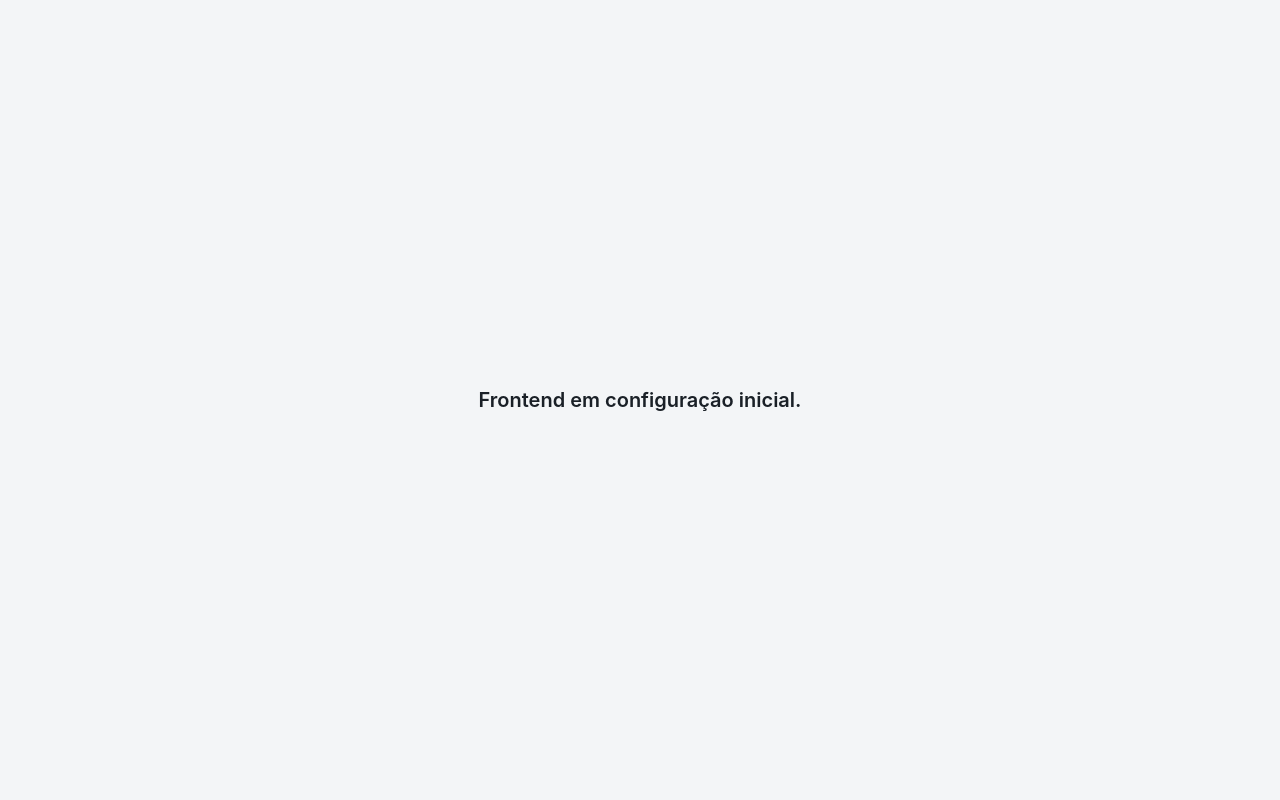
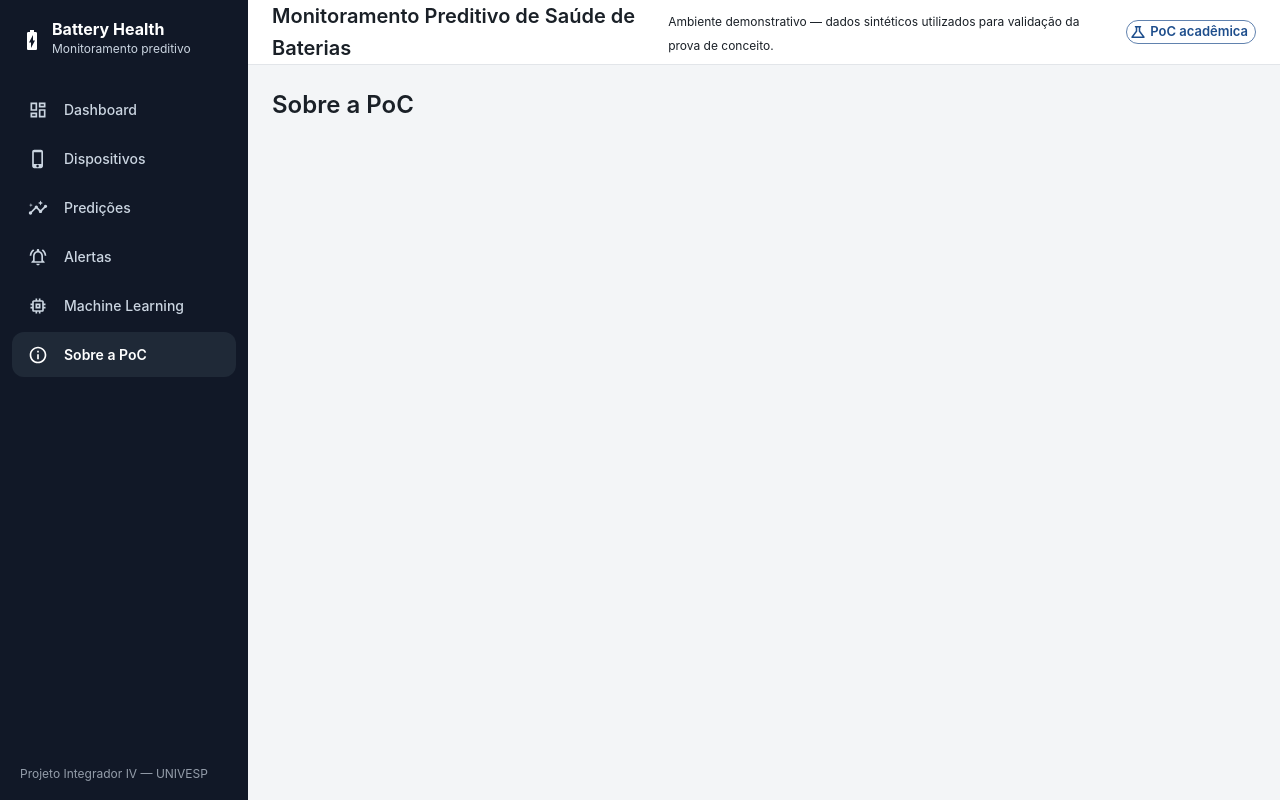
Before and after one commit to RicardoCFBR/Projeto-Integrador-IV, a React (Vite) app in the folder frontend/: page /about in a window 1280 px wide. Built offline with nearby package versions, Linux system fonts and the light colour scheme.

Commit message:
feat(frontend): add app layout (sidebar + topbar) and route structure
Define as 7 rotas principais da aplicacao (Dashboard, Devices,
Device Detail, Predictions, Alerts, ML, About) com paginas placeholder
que serao detalhadas nos proximos commits.

```diff
--- a/frontend/src/App.tsx
+++ b/frontend/src/App.tsx
@@ -1,14 +1,8 @@
-import Box from '@mui/material/Box';
-import Typography from '@mui/material/Typography';
+import { RouterProvider } from 'react-router-dom';
+import { router } from './router';
 
 function App() {
-  return (
-    <Box sx={{ display: 'flex', height: '100vh', alignItems: 'center', justifyContent: 'center' }}>
-      <Typography variant="h6" color="text.secondary">
-        Frontend em configuração inicial.
-      </Typography>
-    </Box>
-  );
+  return <RouterProvider router={router} />;
 }
 
 export default App;
--- /dev/null
+++ b/frontend/src/components/layout/AppLayout.tsx
@@ -0,0 +1,18 @@
+import { Outlet } from 'react-router-dom';
+import Box from '@mui/material/Box';
+import { Sidebar } from './Sidebar';
+import { Topbar } from './Topbar';
+
+export function AppLayout() {
+  return (
+    <Box sx={{ display: 'flex', minHeight: '100vh' }}>
+      <Sidebar />
+      <Box sx={{ flexGrow: 1, display: 'flex', flexDirection: 'column', minWidth: 0 }}>
+        <Topbar />
+        <Box component="main" sx={{ flexGrow: 1, p: 3, bgcolor: 'background.default' }}>
+          <Outlet />
+        </Box>
+      </Box>
+    </Box>
+  );
+}
--- /dev/null
+++ b/frontend/src/components/layout/Sidebar.tsx
@@ -0,0 +1,98 @@
+import { Link, useLocation } from 'react-router-dom';
+import Box from '@mui/material/Box';
+import List from '@mui/material/List';
+import ListItemButton from '@mui/material/ListItemButton';
+import ListItemIcon from '@mui/material/ListItemIcon';
+import ListItemText from '@mui/material/ListItemText';
+import Typography from '@mui/material/Typography';
+import DashboardOutlinedIcon from '@mui/icons-material/DashboardOutlined';
+import PhoneIphoneOutlinedIcon from '@mui/icons-material/PhoneIphoneOutlined';
+import InsightsOutlinedIcon from '@mui/icons-material/InsightsOutlined';
+import NotificationsActiveOutlinedIcon from '@mui/icons-material/NotificationsActiveOutlined';
+import MemoryOutlinedIcon from '@mui/icons-material/MemoryOutlined';
+import InfoOutlinedIcon from '@mui/icons-material/InfoOutlined';
+import BatteryChargingFullOutlinedIcon from '@mui/icons-material/BatteryChargingFullOutlined';
+import {
+  SIDEBAR_BACKGROUND,
+  SIDEBAR_BACKGROUND_HOVER,
+  SIDEBAR_TEXT,
+  SIDEBAR_TEXT_ACTIVE,
+} from '../../theme/theme';
+
+const NAV_ITEMS = [
+  { label: 'Dashboard', path: '/dashboard', icon: DashboardOutlinedIcon },
+  { label: 'Dispositivos', path: '/devices', icon: PhoneIphoneOutlinedIcon },
+  { label: 'Predições', path: '/predictions', icon: InsightsOutlinedIcon },
+  { label: 'Alertas', path: '/alerts', icon: NotificationsActiveOutlinedIcon },
+  { label: 'Machine Learning', path: '/ml', icon: MemoryOutlinedIcon },
+  { label: 'Sobre a PoC', path: '/about', icon: InfoOutlinedIcon },
+];
+
+const DRAWER_WIDTH = 248;
+
+export function Sidebar() {
+  const location = useLocation();
+
+  return (
+    <Box
+      component="nav"
+      sx={{
+        width: DRAWER_WIDTH,
+        flexShrink: 0,
+        position: 'sticky',
+        top: 0,
+        height: '100vh',
+        bgcolor: SIDEBAR_BACKGROUND,
+        display: 'flex',
+        flexDirection: 'column',
+      }}
+    >
+      <Box sx={{ display: 'flex', alignItems: 'center', gap: 1, px: 2.5, py: 2.5 }}>
+        <BatteryChargingFullOutlinedIcon sx={{ color: SIDEBAR_TEXT_ACTIVE }} />
+        <Typography variant="subtitle1" sx={{ color: SIDEBAR_TEXT_ACTIVE, fontWeight: 700, lineHeight: 1.2 }}>
+          Battery Health
+          <Typography component="span" variant="caption" sx={{ display: 'block', color: SIDEBAR_TEXT }}>
+            Monitoramento preditivo
+          </Typography>
+        </Typography>
+      </Box>
+
+      <List sx={{ px: 1.5, flexGrow: 1 }}>
+        {NAV_ITEMS.map(({ label, path, icon: Icon }) => {
+          const isActive = location.pathname.startsWith(path);
+          return (
+            <ListItemButton
+              key={path}
+              component={Link}
+              to={path}
+              selected={isActive}
+              sx={{
+                borderRadius: 1.5,
+                mb: 0.5,
+                color: isActive ? SIDEBAR_TEXT_ACTIVE : SIDEBAR_TEXT,
+                '&:hover': { bgcolor: SIDEBAR_BACKGROUND_HOVER },
+                '&.Mui-selected': {
+                  bgcolor: SIDEBAR_BACKGROUND_HOVER,
+                  color: SIDEBAR_TEXT_ACTIVE,
+                },
+                '&.Mui-selected:hover': { bgcolor: SIDEBAR_BACKGROUND_HOVER },
+              }}
+            >
+              <ListItemIcon sx={{ minWidth: 36, color: 'inherit' }}>
+                <Icon fontSize="small" />
+              </ListItemIcon>
+              <ListItemText
+                primary={label}
+                slotProps={{ primary: { sx: { fontSize: 14, fontWeight: isActive ? 600 : 500 } } }}
+              />
+            </ListItemButton>
+          );
+        })}
+      </List>
+
+      <Typography variant="caption" sx={{ color: SIDEBAR_TEXT, px: 2.5, py: 2, opacity: 0.7 }}>
+        Projeto Integrador IV — UNIVESP
+      </Typography>
+    </Box>
+  );
+}
--- /dev/null
+++ b/frontend/src/components/layout/Topbar.tsx
@@ -0,0 +1,30 @@
+import AppBar from '@mui/material/AppBar';
+import Toolbar from '@mui/material/Toolbar';
+import Typography from '@mui/material/Typography';
+import Chip from '@mui/material/Chip';
+import Box from '@mui/material/Box';
+import ScienceOutlinedIcon from '@mui/icons-material/ScienceOutlined';
+
+export function Topbar() {
+  return (
+    <AppBar position="sticky" color="inherit" sx={{ bgcolor: 'background.paper' }}>
+      <Toolbar sx={{ gap: 2 }}>
+        <Typography variant="h6" sx={{ flexGrow: 1 }}>
+          Monitoramento Preditivo de Saúde de Baterias
+        </Typography>
+        <Box sx={{ display: { xs: 'none', sm: 'block' } }}>
+          <Typography variant="caption" color="text.secondary">
+            Ambiente demonstrativo — dados sintéticos utilizados para validação da prova de conceito.
+          </Typography>
+        </Box>
+        <Chip
+          icon={<ScienceOutlinedIcon fontSize="small" />}
+          label="PoC acadêmica"
+          size="small"
+          color="primary"
+          variant="outlined"
+        />
+      </Toolbar>
+    </AppBar>
+  );
+}
--- /dev/null
+++ b/frontend/src/pages/AboutPage.tsx
@@ -0,0 +1,5 @@
+import Typography from '@mui/material/Typography';
+
+export function AboutPage() {
+  return <Typography variant="h5">Sobre a PoC</Typography>;
+}
--- /dev/null
+++ b/frontend/src/pages/AlertsPage.tsx
@@ -0,0 +1,5 @@
+import Typography from '@mui/material/Typography';
+
+export function AlertsPage() {
+  return <Typography variant="h5">Alertas</Typography>;
+}
--- /dev/null
+++ b/frontend/src/pages/DashboardPage.tsx
@@ -0,0 +1,5 @@
+import Typography from '@mui/material/Typography';
+
+export function DashboardPage() {
+  return <Typography variant="h5">Dashboard</Typography>;
+}
--- /dev/null
+++ b/frontend/src/pages/DeviceDetailPage.tsx
@@ -0,0 +1,7 @@
+import { useParams } from 'react-router-dom';
+import Typography from '@mui/material/Typography';
+
+export function DeviceDetailPage() {
+  const { id } = useParams<{ id: string }>();
+  return <Typography variant="h5">Detalhe do dispositivo {id}</Typography>;
+}
--- /dev/null
+++ b/frontend/src/pages/DevicesPage.tsx
@@ -0,0 +1,5 @@
+import Typography from '@mui/material/Typography';
+
+export function DevicesPage() {
+  return <Typography variant="h5">Dispositivos</Typography>;
+}
--- /dev/null
+++ b/frontend/src/pages/MachineLearningPage.tsx
@@ -0,0 +1,5 @@
+import Typography from '@mui/material/Typography';
+
+export function MachineLearningPage() {
+  return <Typography variant="h5">Machine Learning</Typography>;
+}
--- /dev/null
+++ b/frontend/src/pages/PredictionsPage.tsx
@@ -0,0 +1,5 @@
+import Typography from '@mui/material/Typography';
+
+export function PredictionsPage() {
+  return <Typography variant="h5">Predições</Typography>;
+}
--- /dev/null
+++ b/frontend/src/router/index.tsx
@@ -0,0 +1,26 @@
+import { createBrowserRouter, Navigate } from 'react-router-dom';
+import { AppLayout } from '../components/layout/AppLayout';
+import { DashboardPage } from '../pages/DashboardPage';
+import { DevicesPage } from '../pages/DevicesPage';
+import { DeviceDetailPage } from '../pages/DeviceDetailPage';
+import { PredictionsPage } from '../pages/PredictionsPage';
+import { AlertsPage } from '../pages/AlertsPage';
+import { MachineLearningPage } from '../pages/MachineLearningPage';
+import { AboutPage } from '../pages/AboutPage';
+
+export const router = createBrowserRouter([
+  {
+    path: '/',
+    element: <AppLayout />,
+    children: [
+      { index: true, element: <Navigate to="/dashboard" replace /> },
+      { path: 'dashboard', element: <DashboardPage /> },
+      { path: 'devices', element: <DevicesPage /> },
+      { path: 'devices/:id', element: <DeviceDetailPage /> },
+      { path: 'predictions', element: <PredictionsPage /> },
+      { path: 'alerts', element: <AlertsPage /> },
+      { path: 'ml', element: <MachineLearningPage /> },
+      { path: 'about', element: <AboutPage /> },
+    ],
+  },
+]);
```
